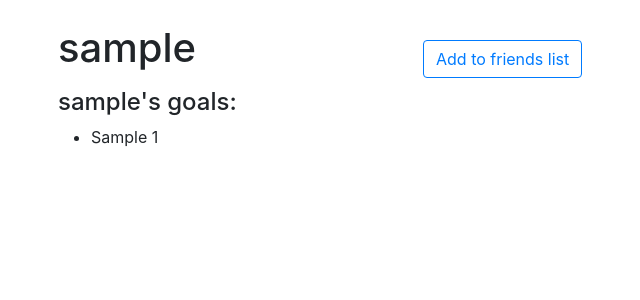
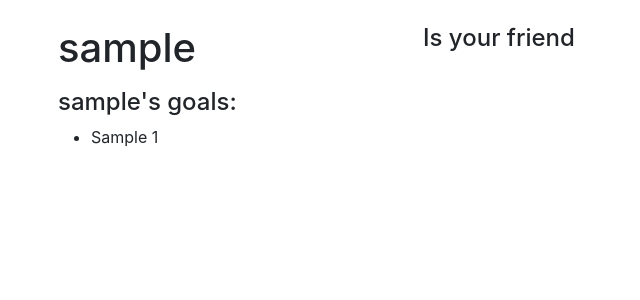
Before and after one commit to Artemmm91/NotUniversity-Hack, a Django app: page /profile/1 in a window 1280 px wide. Shown: the part 56-356 px from the top of the page, without its empty margins (42-682 px from the left). Run offline with Django 3.2, Linux system fonts and the light colour scheme; a user stored in the database is signed in; tables that the repository leaves empty hold one stand-in row (values such as "Sample post"); some libraries are stand-ins or nearby versions.

Commit message:
Bug fixes in profiles

```diff
--- a/mlh/templates/web/show_profile.html
+++ b/mlh/templates/web/show_profile.html
@@ -22,15 +22,19 @@
         </div>
         <div class="col-8">
             <div class="row">
-                <div class="col-4">
+                <div class="col-6">
 
                     {% if is_friend %}
-                        <h3> Is your friend </h3>
+                        <h4> Is your friend </h4>
                     {% else %}
-                        <a class="btn btn-outline-primary mt-3" href="{% url 'web:make_friend_request' friend.id %}" role="button">Add to friends list</a>
+                        {% if is_requested %}
+                            <h4> Waiting for user response </h4>
+                        {% else %}
+                            <a class="btn btn-outline-primary mt-3" href="{% url 'web:make_friend_request' friend.id %}" role="button">Add to friends list</a>
+                        {% endif %}
                     {% endif %}
                 </div>
-                <div class="col-8">
+                <div class="col-6">
                 </div>
             </div>
         </div>
--- a/mlh/templates/web/user_profile.html
+++ b/mlh/templates/web/user_profile.html
@@ -24,6 +24,7 @@
                     {% load static %}
                     <img alt="avatar" height="225" src="{% static avatar %}" width="225">
                     <a class="btn btn-outline-primary mt-3" href="{% url 'web:change_password' %}" role="button">Change Password</a>
+                    <a class="btn btn-outline-primary mt-3" href="{% url 'web:show_requests' %}" role="button">Friend requests</a>
                 </div>
                 <div class="col-8">
                     <form method="POST" enctype="multipart/form-data">
--- a/mlh/web/views.py
+++ b/mlh/web/views.py
@@ -196,7 +196,7 @@ def show_profile(request, id):
         context['error'] = True
         return redirect('/')
     target_user = lst.first()
-    user_friends = Friends.objects.filter(out_user=request.user)
+    user_friends = [x.in_user for x in Friends.objects.filter(out_user=request.user)]
     user_requests = FriendRequests.objects.filter(out_user=request.user, in_user=target_user)
     context['is_friend'] = target_user in user_friends
     context['is_requested'] = False
@@ -252,14 +252,14 @@ def allow_friend_request(request, request_id):
     fr_rq = FriendRequests.objects.filter(id=request_id)
     if not len(fr_rq):
         return redirect('/')
-    friend = User.objects.filter(id=fr_rq.user.id).first()
+    fr_rq = fr_rq.first()
+    friend = User.objects.filter(id=fr_rq.out_user.id).first()
     friendship_1 = Friends(in_user=request.user, out_user=friend)
     friendship_2 = Friends(out_user=request.user, in_user=friend)
     friendship_2.save()
     friendship_1.save()
-    fr = fr_rq.first()
-    fr.delete()
-    return redirect('profile/')
+    fr_rq.delete()
+    return redirect('../../')
 
 
 @login_required
```
Also changed, not shown: mlh/templates/web/friend_requests.html (+5 -3 lines).
